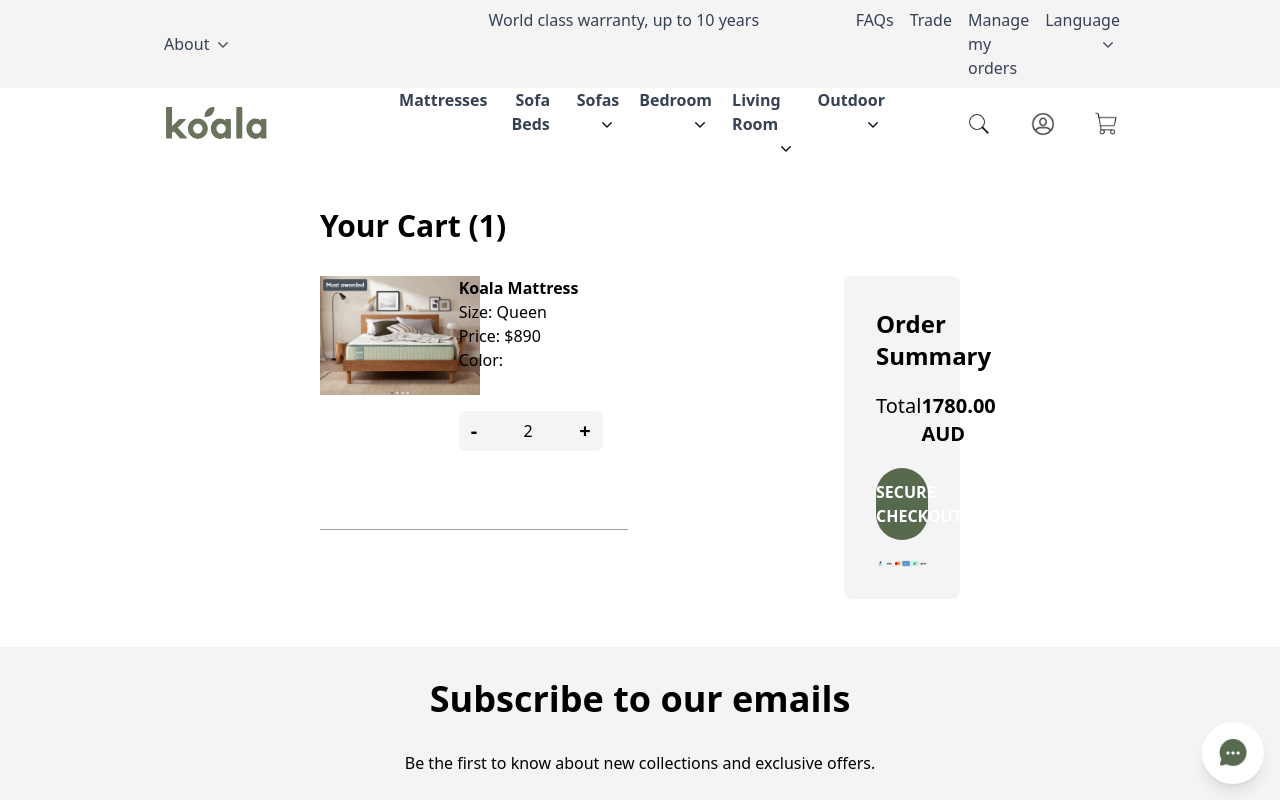
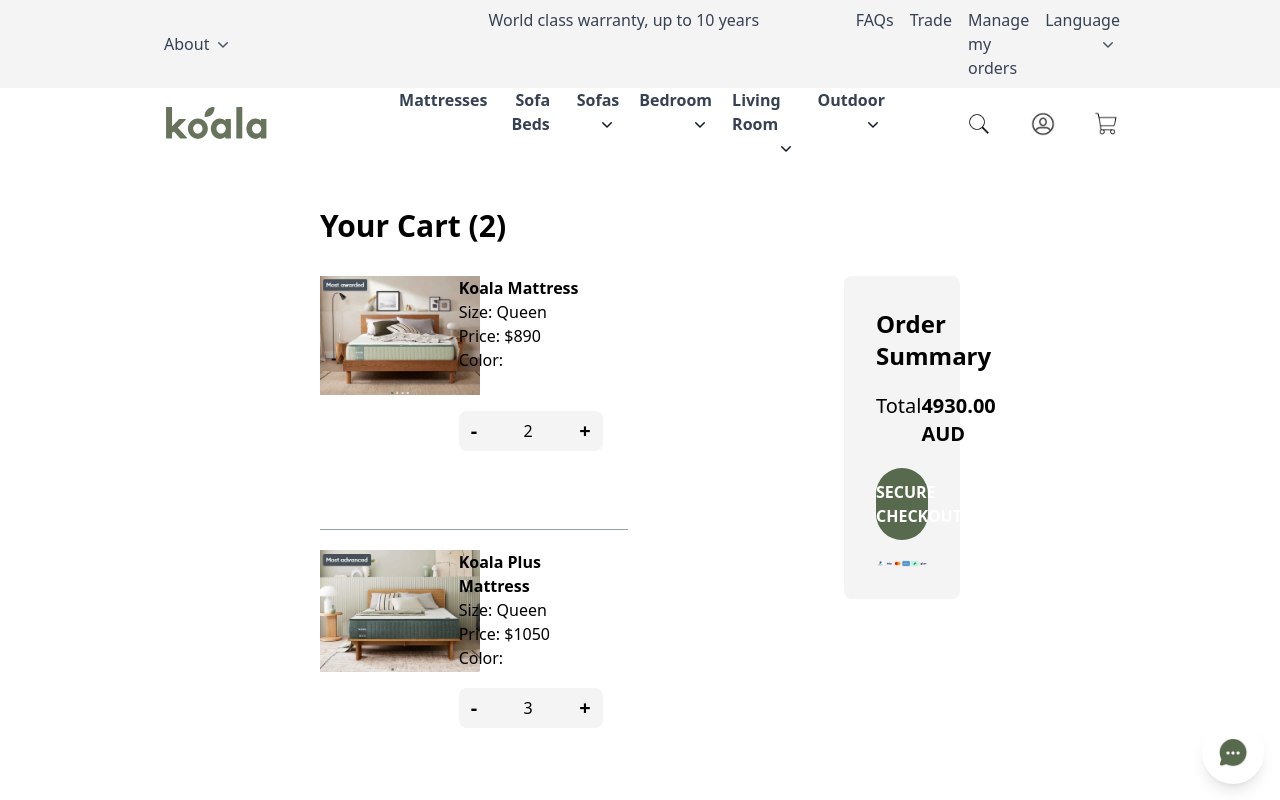
Before and after one commit to HemalDalsaniya/React-Project-Responsive, a React (Vite) app: page /cart in a window 1280 px wide. Shown: the top 800 px of the page. Built offline with nearby package versions, Linux system fonts and the light colour scheme; data requests are answered from the project's data file.

Commit message:
first commit

```diff
--- a/db.json
+++ b/db.json
@@ -1594,6 +1594,16 @@
       "image": "/images/bedroom/bedroom24.png",
       "review": "4.8",
       "quantities": 2
+    },
+    {
+      "id": "2",
+      "title": "Koala Plus Mattress",
+      "size": "Queen",
+      "price": "1050",
+      "color": "",
+      "image": "/images/bedroom/bedroom25.png",
+      "review": "4.8",
+      "quantities": 3
     }
   ],
   "quizresponses": [
--- a/src/BestSellersHome.jsx
+++ b/src/BestSellersHome.jsx
@@ -1,4 +1,4 @@
-import { useState, useRef} from 'react';
+import { useState, useRef, useEffect} from 'react';
 import { Link } from 'react-router-dom';
 
 const BestSellersHome = () => {
@@ -48,6 +48,16 @@
       { id: 6, name: "Pillows", images: [] },
       { id: 7, name: "Bookshelves", images: [] }
     ];
+
+     useEffect(() => {
+        const handleResize = () => {
+          setIsMobile(window.innerWidth < 768);
+        };
+
+        handleResize();
+        window.addEventListener('resize', handleResize);
+        return () => window.removeEventListener('resize', handleResize);
+      }, []);
 
     const currentLink = links.find((link) => link.id === LinkId);
 
@@ -125,8 +135,7 @@
   };
 
   // Progress bar calculation
-  const progress = (currentIndex / (currentLink ? currentLink.images.length - 1 : 1)) * 100;
-  //const progress = ((currentIndex + 1 ) / currentLink.images.length) * 100;
+  const progress = (currentIndex / (currentLink ? currentLink.images.length - (isMobile ? 1 : 4) : 1)) * 100;
 
   return (
     <div className="bg-white px-4 md:px-40 pt-14 mb-12">
--- a/src/Head.jsx
+++ b/src/Head.jsx
@@ -219,7 +219,8 @@
                 </div>
 
                 <div className="flex items-center float-end">
-                  <button onClick={() => window.open('/login','_blank')} >
+                  <button onClick={() =>  navigate('/login')} >
+                     {/* window.open('/login','_blank')} > */}
                     <img className="float-end cursor-pointer gap-0"
                          src={Usericon}
                          alt="User Icon"
@@ -271,7 +272,9 @@
     {/* Right side - Search, User and Cart */}
     <div className="flex items-center space-x-4">
 
-      <button onClick={() => window.open('/login','_blank')} className="p-2">
+      <button onClick={() => navigate('/login')}
+      //  window.open('/login','_blank')}
+      className="p-2">
         <img src={Usericon} alt="User" className="w-6 h-6" />
       </button>
       <button onClick={() => navigate('/cart')} className="p-2">
--- a/src/NewArrivalsHome.jsx
+++ b/src/NewArrivalsHome.jsx
@@ -1,4 +1,4 @@
-import { useState, useRef} from 'react';
+import { useState, useRef, useEffect} from 'react';
 import { Link } from 'react-router-dom';
 
 const NewArrivalsHome = () => {
@@ -41,6 +41,16 @@
     { id: 3, name: "Living Room", images: [] },
     { id: 4, name: "Outdoor", images: [] }
   ];
+
+   useEffect(() => {
+      const handleResize = () => {
+        setIsMobile(window.innerWidth < 768);
+      };
+
+      handleResize();
+      window.addEventListener('resize', handleResize);
+      return () => window.removeEventListener('resize', handleResize);
+    }, []);
 
   const currentLink = links.find((link) => link.id === LinkId);
 
@@ -117,8 +127,7 @@
 };
 
 // Progress bar calculation
-const progress = (currentIndex / (currentLink ? currentLink.images.length - 1 : 1)) * 100;
-//const progress = ((currentIndex + 1 ) / currentLink.images.length) * 100;
+const progress = (currentIndex / (currentLink ? currentLink.images.length - (isMobile ? 1 : 4) : 1)) * 100;
 
   return (
     <div className="bg-white px-4 md:px-40 pt-8 md:pt-14 pb-8">
```
Also changed, not shown: src/Reviews.jsx (line endings or trailing spaces).
